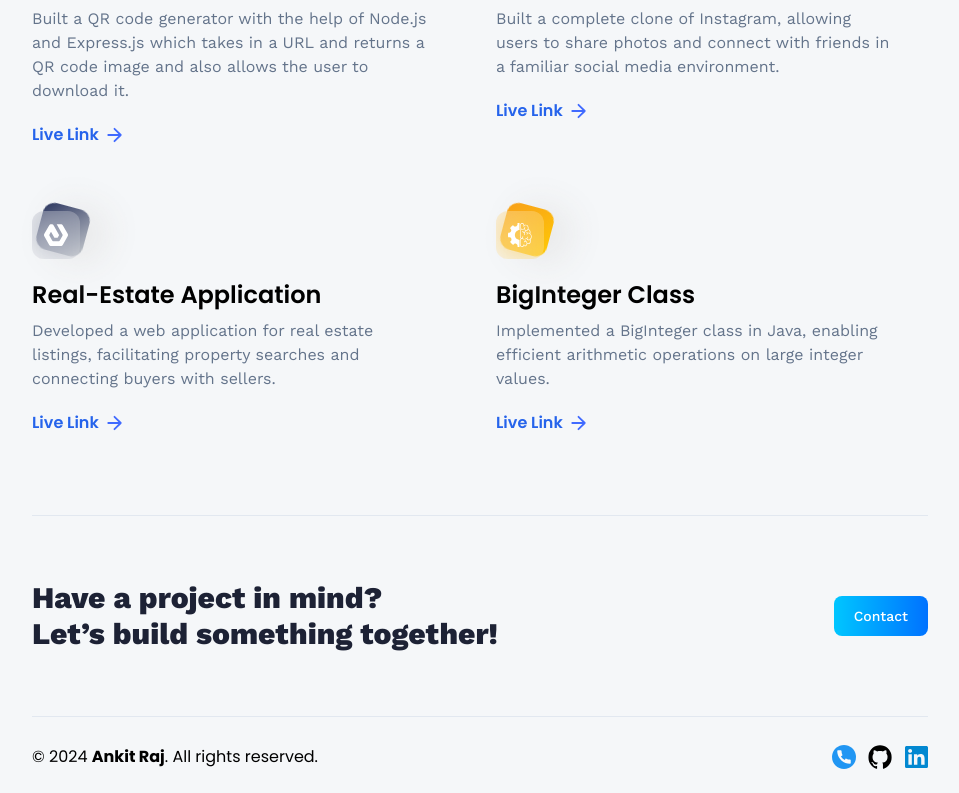
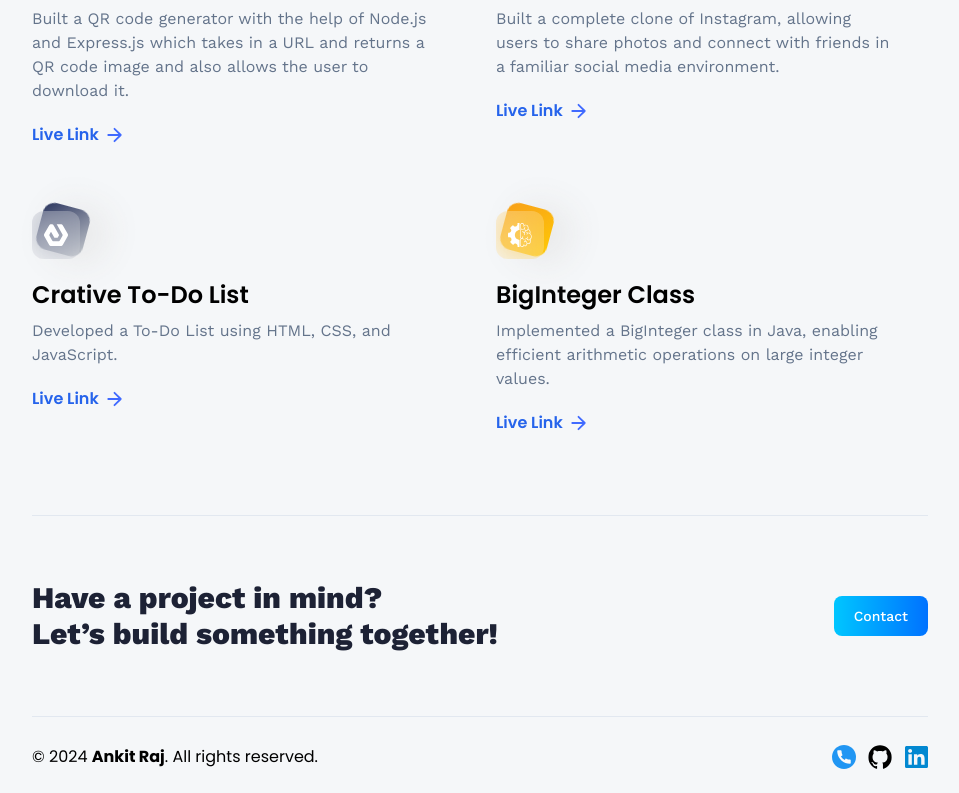
Before and after one commit to ankitraj061/My-new-React-Portfolio, a React (Vite) app: page /projects in a window 1280 px wide. Shown: the part 771-1564 px from the top of the page, without its empty margins (160-1119 px from the left). Built offline with nearby package versions, Linux system fonts and the light colour scheme; no server answers.

Commit message:
made few changes

```diff
--- a/src/constants/index.js
+++ b/src/constants/index.js
@@ -229,15 +229,15 @@ export const projects = [
     {
         iconUrl: estate,
         theme: 'btn-back-black',
-        name: 'Real-Estate Application',
-        description: 'Developed a web application for real estate listings, facilitating property searches and connecting buyers with sellers.',
-        link: 'https://github.com/adrianhajdin/projects_realestate',
+        name: 'Crative To-Do List',
+        description: 'Developed a To-Do List using HTML, CSS, and JavaScript.',
+        link: 'https://to-do-list-psi-tan.vercel.app/',
     },
     {
         iconUrl: summiz,
         theme: 'btn-back-yellow',
         name: 'BigInteger Class',
         description: 'Implemented a BigInteger class in Java, enabling efficient arithmetic operations on large integer values.',
-        link: 'https://github.com/adrianhajdin/project_ai_summarizer',
+        link: 'https://github.com/ankitraj061/CustomBigIntegerClassImplementation.git',
     }
 ];
```
